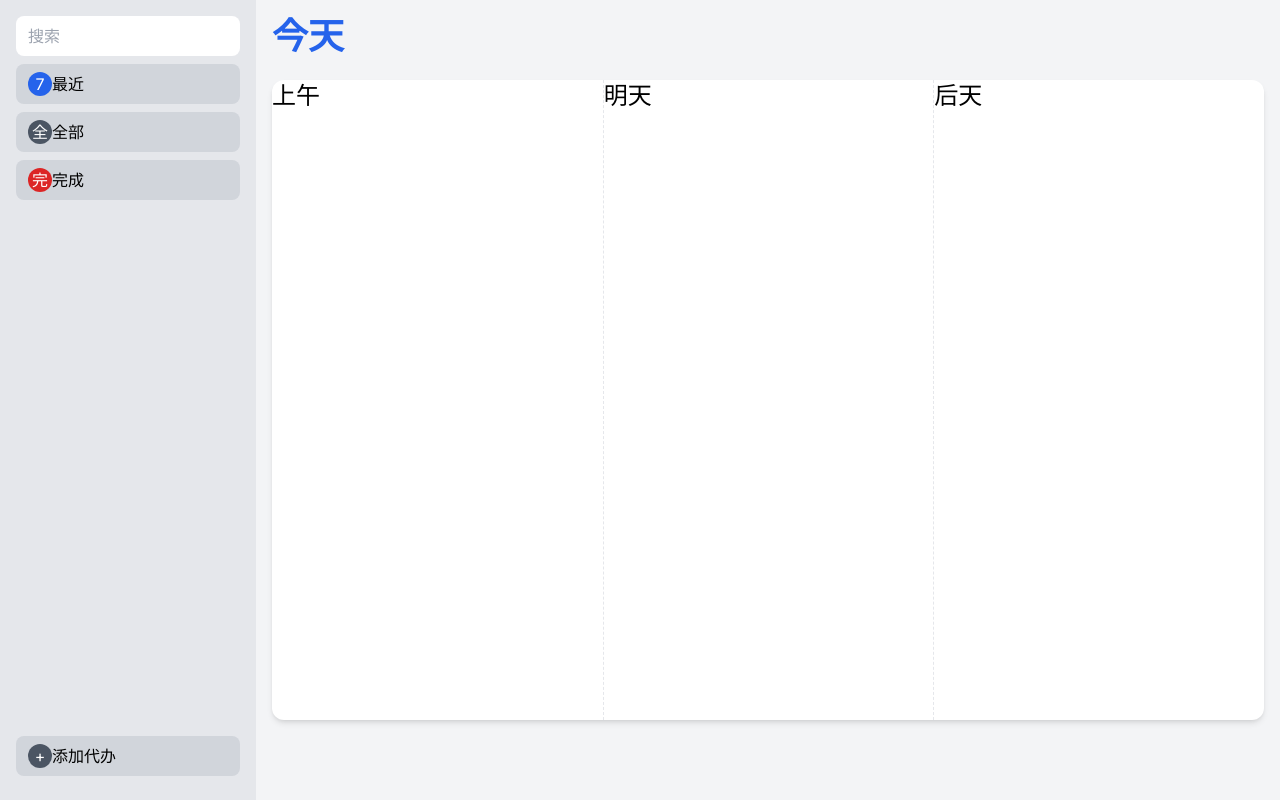
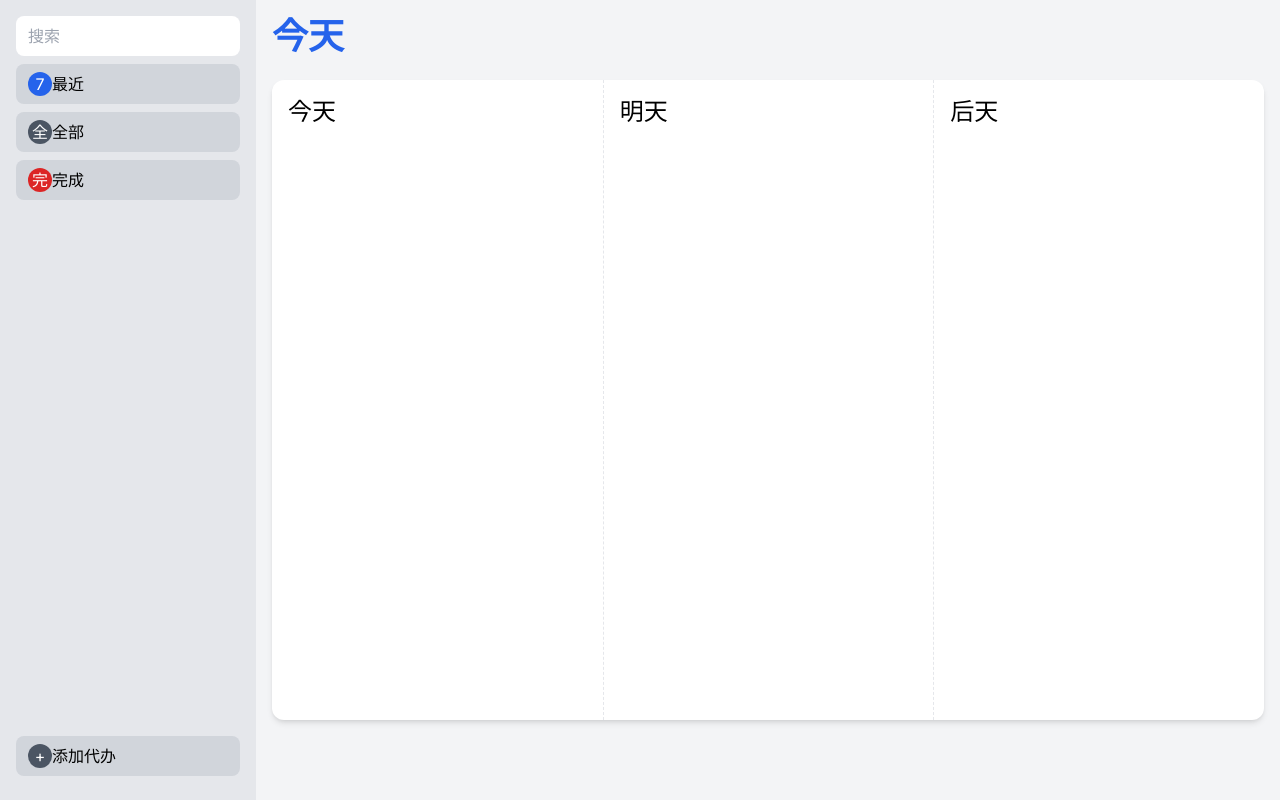
Before and after one commit to Djl221111/my-web-app, a Next.js app: page / in a window 1280 px wide. Built offline with nearby package versions, Linux system fonts and the light colour scheme.

Commit message:
feat: implement todos tomorrow and the day after tomorrow

```diff
--- a/src/app/components/Today.tsx
+++ b/src/app/components/Today.tsx
@@ -5,21 +5,29 @@ interface TodayArgs{
     todos: TodoHandler[];
 }
 function Today({todos} : TodayArgs){
-    const todosToday = todos.filter((todo,index)=>{
-        const date = new Date(todo.getExpireDate());
-        const now = new Date(Date.now());
-        if (date.getFullYear()===now.getFullYear()&&
-            date.getMonth()===now.getMonth()&&
-            date.getDay()===now.getDay()){
-                return todo;
-        }
+    const todosToday = todos.filter((todo, index)=>{
+        const dateTodo = new Date(todo.getExpireDate());
+        const dateToday = new Date(Date.now());
+        return dateTodo.toDateString()===dateToday.toDateString();
+    });
+    const todosTomorrow = todos.filter((todo, index)=>{
+        const dateTodo = new Date(todo.getExpireDate());
+        const dateToday = new Date(Date.now());
+        dateToday.setDate(dateToday.getDate()+1);
+        return dateTodo.toDateString()===dateToday.toDateString();
+    });
+    const todosTheDayAfterTomorrow = todos.filter((todo, index)=>{
+        const dateTodo = new Date(todo.getExpireDate());
+        const dateToday = new Date(Date.now());
+        dateToday.setDate(dateToday.getDate()+2);
+        return dateTodo.toDateString()===dateToday.toDateString();
     });
     return (
         <div className="flex-1 p-4">
             <h1 className="text-blue-600 font-bold text-4xl mb-6"> 今天 </h1>
             <div className="bg-white flex h-5/6 shadow-md rounded-xl divide-x divide-dashed">
-                <div className="w-1/3 text-2xl">
-                上午
+                <div className="w-1/3 text-2xl overflow-scroll p-4 space-y-2">
+                今天
                 <div className="space-y-2 p-2">
                     {
                         todosToday.map((todo, index) => {
@@ -30,8 +38,28 @@ function Today({todos} : TodayArgs){
                     }
                 </div>
                 </div>
-                <div className="w-1/3 text-2xl"> 明天 </div>
-                <div className="w-1/3 text-2xl"> 后天 </div>
+                <div className="w-1/3 text-2xl overflow-scroll p-4 space-y-2"> 明天
+                <div>
+                    {
+                        todosTomorrow.map((todo,index)=>{
+                            return (
+                                <TodoComponent key={index} title={todo.getTitle()} expireDate={todo.getExpireDate()}/>
+                            );
+                        })
+                    }
+                </div>
+                </div>
+                <div className="w-1/3 text-2xl overflow-scroll p-4 space-y-2"> 后天
+                <div>
+                    {
+                        todosTheDayAfterTomorrow.map((todo,index)=>{
+                            return (
+                                <TodoComponent key={index} title={todo.getTitle()} expireDate={todo.getExpireDate()}/>
+                            );
+                        })
+                    }
+                </div>
+                </div>
             </div>
         </div>
     );
```
